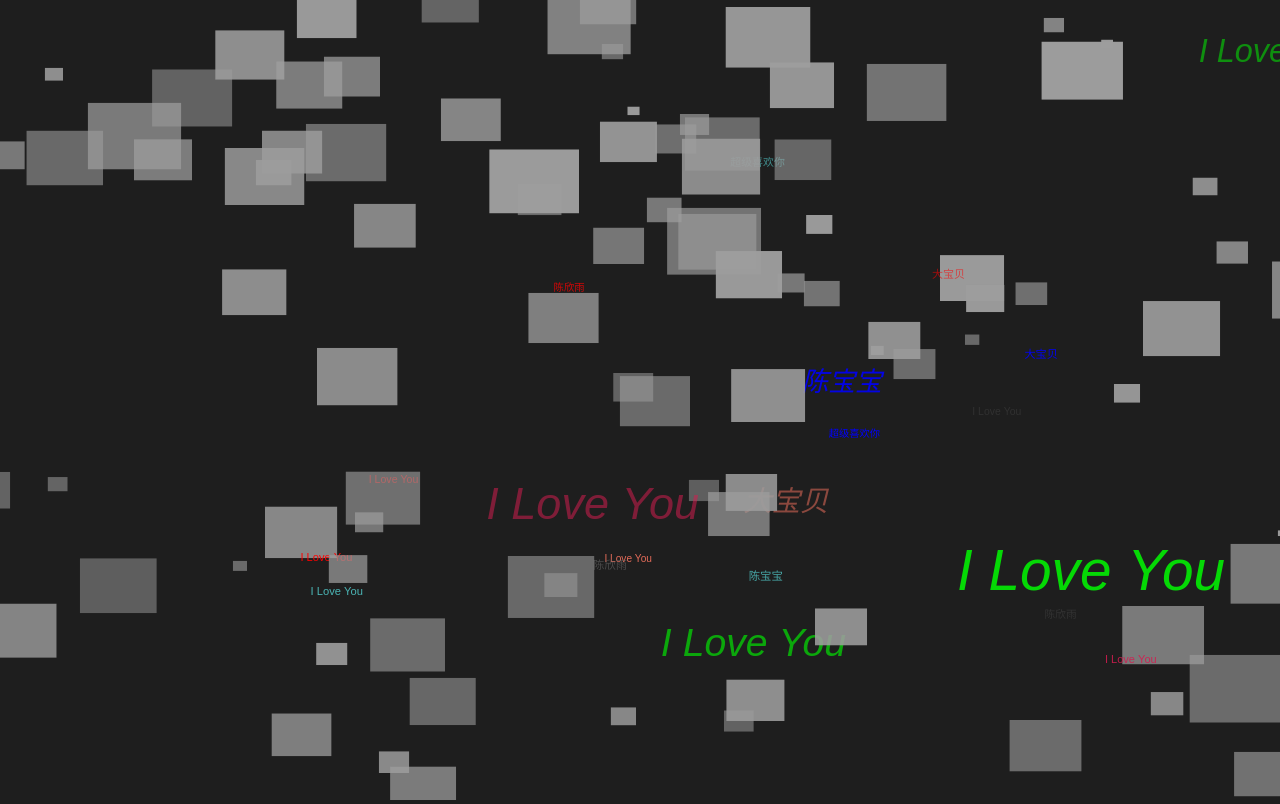
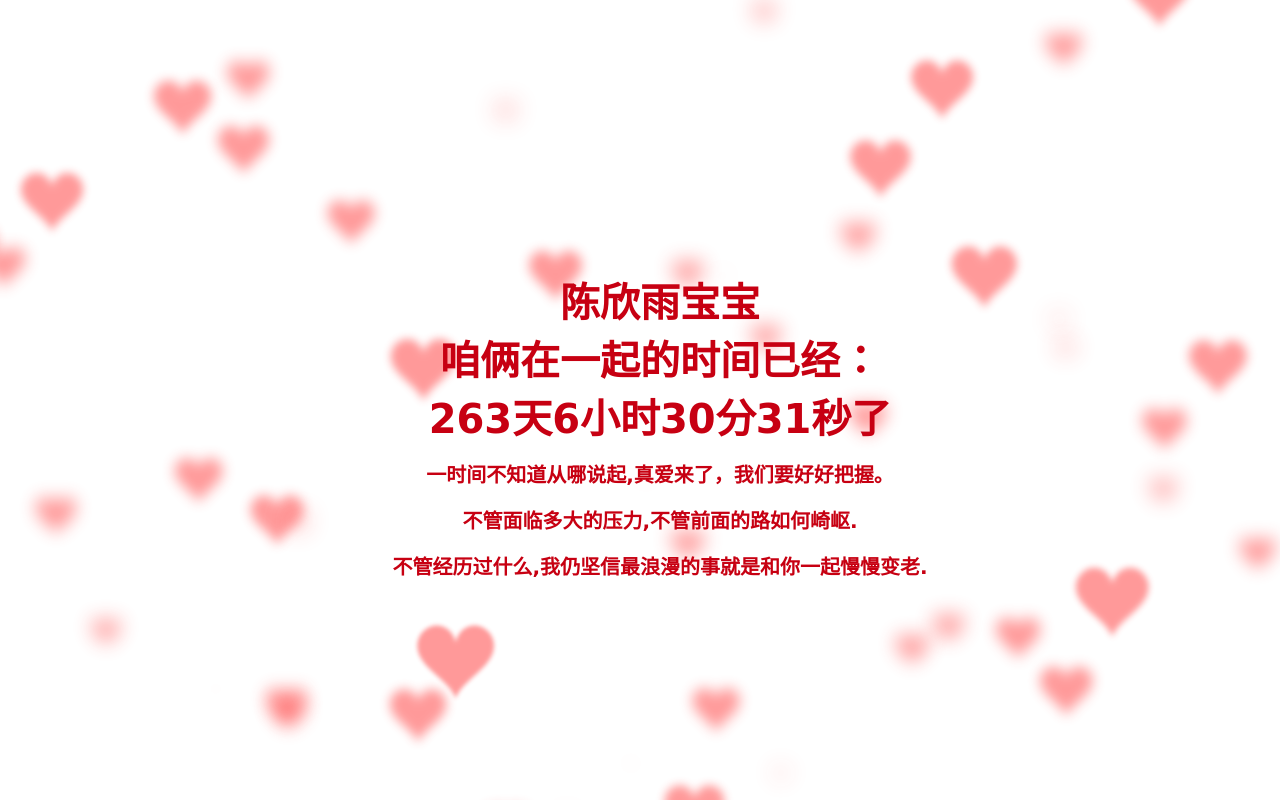
Before and after one commit to 1likeorange/1likeorange.github.io, a plain HTML site: page index.html in a window 1280 px wide. Drawn offline with Linux system fonts and the light colour scheme.

Commit message:
Update index.html

```diff
--- a/index.html
+++ b/index.html
@@ -1,184 +1,151 @@
-<!DOCTYPE html>
-<html lang="en">
+<!doctype html>
+<html>
 <head>
-	<meta charset="UTF-8">
-	<title>爱心</title>
+    <meta charset="utf-8">
+    <title>love</title>
+    <link href="favicon.ico" rel="shortcut icon" />
     <style>
-		*{margin:0; padding:0;}
-		body{ background-color: #1E1E1E; 		}
+        body{
+            overflow: hidden;
+            margin: 0;
+        }
+        h1{
+            position: fixed;
+            top: 50%;
+            left: 0;
+            width: 100%;
+            text-align: center;
+            transform:translateY(-50%);
+            font-family: 'Love Ya Like A Sister', cursive;
+            font-size: 40px;
+            color: #c70012;
+            padding: 0 20px;
+        }
+        h1 span{
+            font-size:20px;
+        }
     </style>
+
 </head>
 <body>
-	<canvas id="drawHeart"></canvas>
+<h1 id="h1"></h1>
+<canvas></canvas> <!--canvas 画布-->
 
 <script>
-		var hearts = [];
-		var canvas = document.getElementById('drawHeart');
-		var wW = window.innerWidth;
-		var wH = window.innerHeight;
+    var canvas = document.querySelector("canvas"),
+        ctx = canvas.getContext("2d");
 
-		var ctx = canvas.getContext('2d');
+    var ww,wh;
 
-		var heartImage = new Image();
-		heartImage.src = 'https://th.bing.com/th/id/OIP.RlUmSoWBIQ5ctnT_LD2s_wHaGb?rs=1&pid=ImgDetMain';
-		var num = 100;
-
-		init();
-
-		window.addEventListener('resize', function(){
-			 wW = window.innerWidth;
-			 wH = window.innerHeight;
-		});
-
-		function init(){
-			canvas.width = wW;
-			canvas.height = wH;
-			for(var i = 0; i < num; i++){
-				hearts.push(new Heart(i%5));
-			}
-			requestAnimationFrame(render);
+    function onResize(){
+        ww = canvas.width = window.innerWidth;
+        wh = canvas.height = window.innerHeight;
     }
 
-		function getColor(){
-			var val = Math.random() * 10;
-			if(val > 0 && val <= 1){
-				return '#00f';
-			} else if(val > 1 && val <= 2){
-				return '#f00';
-			} else if(val > 2 && val <= 3){
-				return '#0f0';
-			} else if(val > 3 && val <= 4){
-				return '#368';
-			} else if(val > 4 && val <= 5){
-				return '#666';
-			} else if(val > 5 && val <= 6){
-				return '#333';
-			} else if(val > 6 && val <= 7){
-				return '#f50';
-			} else if(val > 7 && val <= 8){
-				return '#e96d5b';
-			} else if(val > 8 && val <= 9){
-				return '#5be9e9';
-			} else {
-				return '#d41d50';
+    ctx.strokeStyle = "red";
+    ctx.shadowBlur = 25;
+    ctx.shadowColor = "hsla(0, 100%, 60%,0.5)";
+
+    var precision = 100;
+    var hearts = [];
+    var mouseMoved = false;
+    function onMove(e){
+        mouseMoved = true;
+        if(e.type === "touchmove"){
+            hearts.push(new Heart(e.touches[0].clientX, e.touches[0].clientY));
+            hearts.push(new Heart(e.touches[0].clientX, e.touches[0].clientY));
+        }
+        else{
+            hearts.push(new Heart(e.clientX, e.clientY));
+            hearts.push(new Heart(e.clientX, e.clientY));
         }
     }
 
-		function getText(){
-			var val = Math.random() * 10;
-			if(val > 1 && val <= 2){
-				return '陈宝宝';
-			} else if(val > 2 && val <= 3){
-				return '超级喜欢你';
-			} else if(val > 3 && val <= 4){
-				return '超级爱你';
-			} else if(val > 4 && val <= 5){
-				return '陈欣雨';
-			}else if(val > 5 && val <= 6){
-				return '大宝贝';
-			}else{
-				return 'I Love You';
+    var Heart = function(x,y){
+        this.x = x || Math.random()*ww;
+        this.y = y || Math.random()*wh;
+        this.size = Math.random()*2 + 1;
+        this.shadowBlur = Math.random() * 10;
+        this.speedX = (Math.random()+0.2-0.6) * 8;
+        this.speedY = (Math.random()+0.2-0.6) * 8;
+        this.speedSize = Math.random()*0.05 + 0.01;
+        this.opacity = 1;
+        this.vertices = [];
+        for (var i = 0; i < precision; i++) {
+            var step = (i / precision - 0.5) * (Math.PI * 2);
+            var vector = {
+                x : (15 * Math.pow(Math.sin(step), 3)),
+                y : -(13 * Math.cos(step) - 5 * Math.cos(2 * step) - 2 * Math.cos(3 * step) - Math.cos(4 * step))
             }
-		}
-
-		function Heart(type){
-			this.type = type;
-
-			this.x = Math.random() * wW;
-			this.y = Math.random() * wH;
-
-			this.opacity = Math.random() * .5 + .5;
-
-
-			this.vel = {
-				x: (Math.random() - .5) * 5,
-				y: (Math.random() - .5) * 5
-			}
-
-			this.initialW = wW * .5;
-			this.initialH = wH * .5;
-
-			this.targetScale = Math.random() * .15 + .02; // 最小0.02
-			this.scale = Math.random() * this.targetScale;
-
-
-			this.fx = Math.random() * wW;
-			this.fy = Math.random() * wH;
-			this.fs = Math.random() * 10;
-			this.text = getText();
-
-			this.fvel = {
-				x: (Math.random() - .5) * 5,
-				y: (Math.random() - .5) * 5,
-				f: (Math.random() - .5) * 2
+            this.vertices.push(vector);
         }
     }
 
     Heart.prototype.draw = function(){
+        this.size -= this.speedSize;
+        this.x += this.speedX;
+        this.y += this.speedY;
         ctx.save();
-			ctx.globalAlpha = this.opacity;
-			ctx.drawImage(heartImage, this.x, this.y, this.width, this.height);
-			ctx.scale(this.scale + 1, this.scale + 1);
-  			if(!this.type){
+        ctx.translate(-1000,this.y);
+        ctx.scale(this.size, this.size);
+        ctx.beginPath();
+        for (var i = 0; i < precision; i++) {
+            var vector = this.vertices[i];
+            ctx.lineTo(vector.x, vector.y);
+        }
+        ctx.globalAlpha = this.size;
+        ctx.shadowBlur = Math.round((3 - this.size) * 10);
+        ctx.shadowColor = "hsla(0, 100%, 60%,0.5)";
+        ctx.shadowOffsetX = this.x + 1000;
+        ctx.globalCompositeOperation = "screen"
+        ctx.closePath();
+        ctx.fill()
+        ctx.restore();
+    };
 
-				ctx.fillStyle = getColor();
-	  			ctx.font = 'italic ' + this.fs + 'px sans-serif';
 
-	  			ctx.fillText(this.text, this.fx, this.fy);
+    function render(a){
+        requestAnimationFrame(render);
+
+        hearts.push(new Heart())
+        ctx.clearRect(0,0,ww,wh);
+        for (var i = 0; i < hearts.length; i++) {
+            hearts[i].draw();
+            if(hearts[i].size <= 0){
+                hearts.splice(i,1);
+                i--;
             }
-			ctx.restore();
         }
-		Heart.prototype.update = function(){
-			this.x += this.vel.x;
-			this.y += this.vel.y;
-
-			if(this.x - this.width > wW || this.x + this.width < 0){
-
-				this.scale = 0;
-				this.x = Math.random() * wW;
-				this.y = Math.random() * wH;
-			}
-			if(this.y - this.height > wH || this.y + this.height < 0){
-
-				this.scale = 0;
-				this.x = Math.random() * wW;
-				this.y = Math.random() * wH;
     }
 
 
-			this.scale += (this.targetScale - this.scale) * .1;
-			this.height = this.scale * this.initialH;
-			this.width = this.height * 1.4;
+    onResize();
+    window.addEventListener("mousemove", onMove);
+    window.addEventListener("touchmove", onMove);
+    window.addEventListener("resize", onResize);
+    requestAnimationFrame(render);
 
-
-			this.fx += this.fvel.x;
-			this.fy += this.fvel.y;
-			this.fs += this.fvel.f;
-
-			if(this.fs > 50){
-				this.fs = 2;
+    window.onload=function starttime(){
+        time(h1,'2023,10,28');     // 在一起的时间
+        ptimer = setTimeout(starttime,1000); // 添加计时器
     }
 
-			if(this.fx - this.fs > wW || this.fx + this.fs < 0){
+    function time(obj,futimg){
+        var nowtime = new Date().getTime(); // 现在时间转换为时间戳
+        var futruetime =  new Date(futimg).getTime(); // 未来时间转换为时间戳
+        var msec = nowtime-futruetime; // 毫秒 未来时间-现在时间
+        var time = (msec/1000);  // 毫秒/1000
+        var day = parseInt(time/86400); // 天  24*60*60*1000
+        var hour = parseInt(time/3600)-24*day;    // 小时 60*60 总小时数-过去的小时数=现在的小时数
+        var minute = parseInt(time%3600/60); // 分 -(day*24) 以60秒为一整份 取余 剩下秒数 秒数/60 就是分钟数
+        var second = parseInt(time%60);  // 以60秒为一整份 取余 剩下秒数
+//              console.log(hour+":"+minute+":"+second)
+//              alert(hour)
+        obj.innerHTML="陈欣雨宝宝<br>咱俩在一起的时间已经：<br>"+day+"天"+hour+"小时"+minute+"分"+second+"秒"+"了<br><span>一时间不知道从哪说起,真爱来了，我们要好好把握。<br>不管面临多大的压力,不管前面的路如何崎岖.<br>不管经历过什么,我仍坚信最浪漫的事就是和你一起慢慢变老.</span>"
 
-				this.fx = Math.random() * wW;
-				this.fy = Math.random() * wH;
-			}
-			if(this.fy - this.fs > wH || this.fy + this.fs < 0){
-
-				this.fx = Math.random() * wW;
-				this.fy = Math.random() * wH;
-			}
-		}
-
-		function render(){
-			ctx.clearRect(0, 0, wW, wH);
-			for(var i = 0; i < hearts.length; i++){
-				hearts[i].draw();
-				hearts[i].update();
-			}
-			requestAnimationFrame(render);
+        return true;
     }
 </script>
+
 </body>
 </html>
```
Lines whose indentation alone changed are shown as unchanged.
